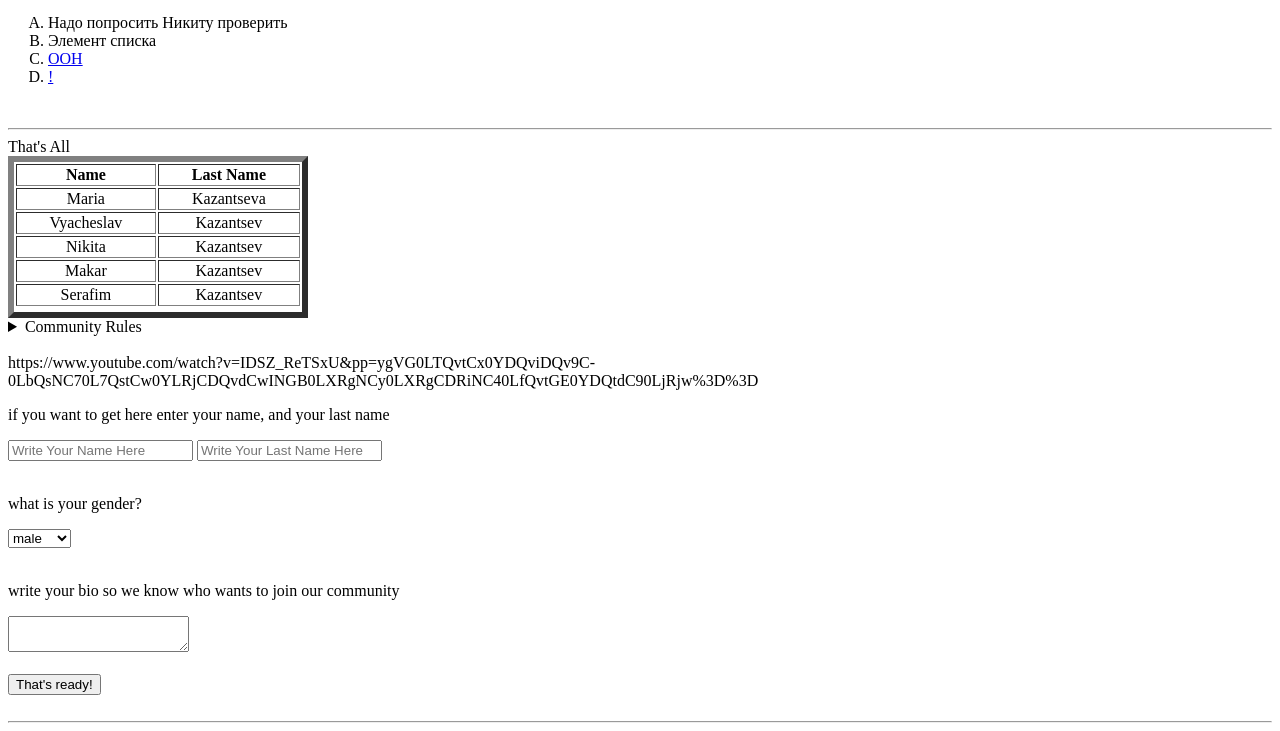
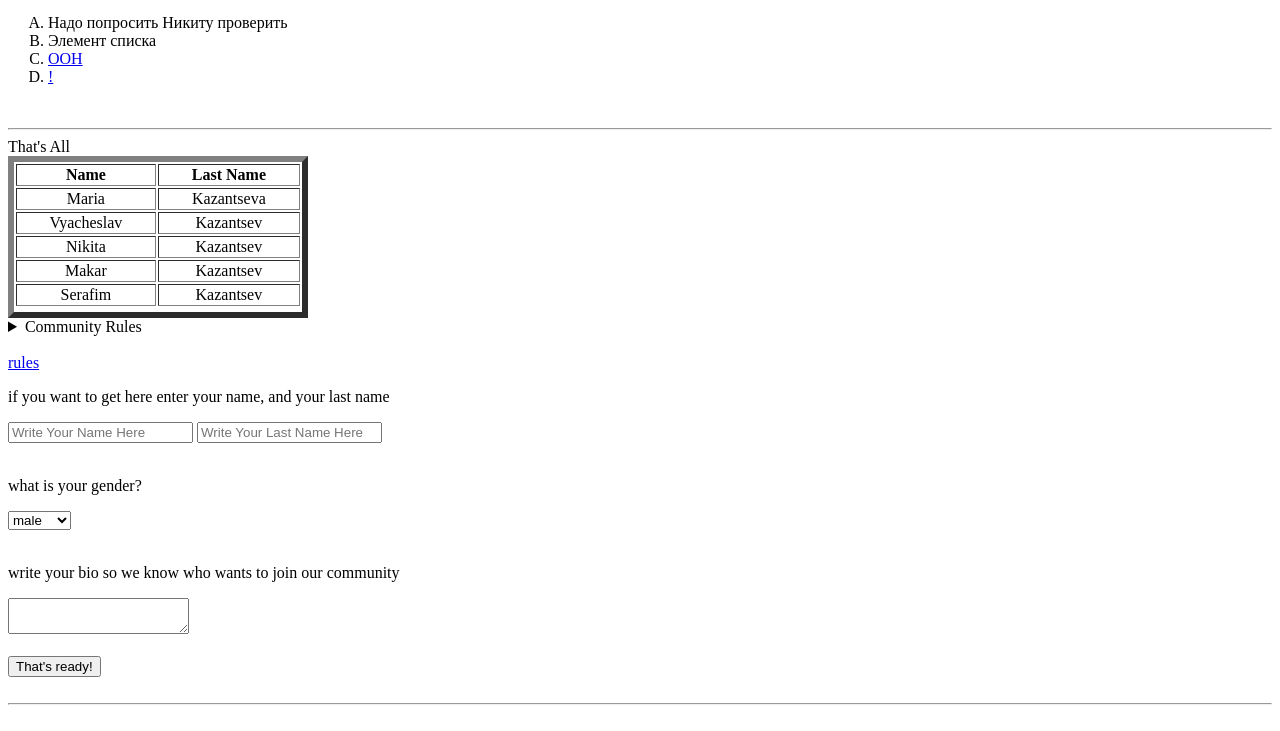
Before and after one commit to SerafimKazantsev/SerafimKazantsev.github.io, a plain HTML site: page index.html in a window 1280 px wide. Shown: the part 104-835 px from the top of the page. Drawn offline with Linux system fonts and the light colour scheme.

Commit message:
added video rules

```diff
--- a/index.html
+++ b/index.html
@@ -73,7 +73,9 @@
 		</details>
 		<br />
 		<a
-			>https://www.youtube.com/watch?v=IDSZ_ReTSxU&pp=ygVG0LTQvtCx0YDQviDQv9C-0LbQsNC70L7QstCw0YLRjCDQvdCwINGB0LXRgNCy0LXRgCDRiNC40LfQvtGE0YDQtdC90LjRjw%3D%3D</a
+			href="https://www.youtube.com/watch?v=IDSZ_ReTSxU&pp=ygVG0LTQvtCx0YDQviDQv9C-0LbQsNC70L7QstCw0YLRjCDQvdCwINGB0LXRgNCy0LXRgCDRiNC40LfQvtGE0YDQtdC90LjRjw%3D%3D"
+			target="_blank"
+			>rules</a
 		>
 		<p>if you want to get here enter your name, and your last name</p>
 		<label></label>
```
